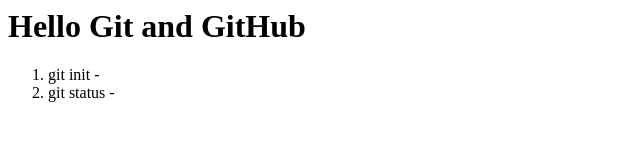
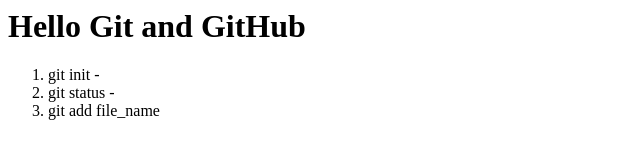
Before and after one commit to mike742/git_github_feb_2022, a plain HTML site: page index.html in a window 1280 px wide. Shown: the whole page, without its empty margins (0-640 px from the left). Drawn offline with Linux system fonts and the light colour scheme.

Commit message:
added new li in the order list

```diff
--- a/index.html
+++ b/index.html
@@ -3,4 +3,5 @@
 <ol>
 	<li> git init -  </li>
 	<li> git status -  </li>
+	<li> git add file_name </li>
 </ol>
```
